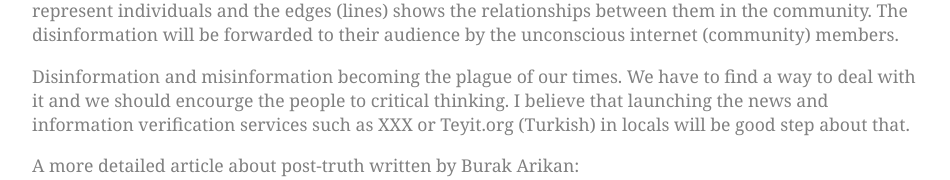
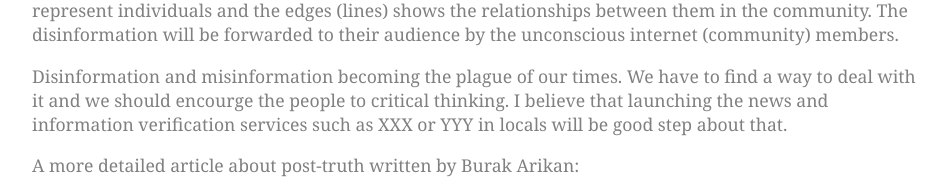
Before and after one commit to fotisz/COVID-19, a website: page index.html in a window 1280 px wide. Shown: the part 1010-1190 px from the top of the page, without its empty margins (158-1108 px from the left). Drawn offline with Linux system fonts and the light colour scheme; animation ran at ten frames a second.

Commit message:
So long and thanks for all the fish 🐳

```diff
--- a/index.html
+++ b/index.html
@@ -55,7 +55,7 @@
 
         <p>I tried to visualize how a disinformation becomes a post-truth by the people who subscribed in a network. We can think this network as a social media such as Facebook or Twitter. The nodes (points) in the map represent individuals and the edges (lines) shows the relationships between them in the community. The disinformation will be forwarded to their audience by the unconscious internet (community) members.</p>
 
-        <p>Disinformation and misinformation becoming the plague of our times. We have to find a way to deal with it and we should encourge the people to critical thinking. I believe that launching the news and information verification services such as XXX or Teyit.org (Turkish) in locals will be good step about that. </p>
+        <p>Disinformation and misinformation becoming the plague of our times. We have to find a way to deal with it and we should encourge the people to critical thinking. I believe that launching the news and information verification services such as XXX or YYY in locals will be good step about that. </p>
 
         <p>A more detailed article about post-truth written by Burak Arikan: <br /><a href="https://medium.com/graph-commons/the-year-2016-marked-the-post-truth-era-what-now-5b20e4e5c16a">The year 2016 marked the post-truth era, what now?</a></p>
 
```
